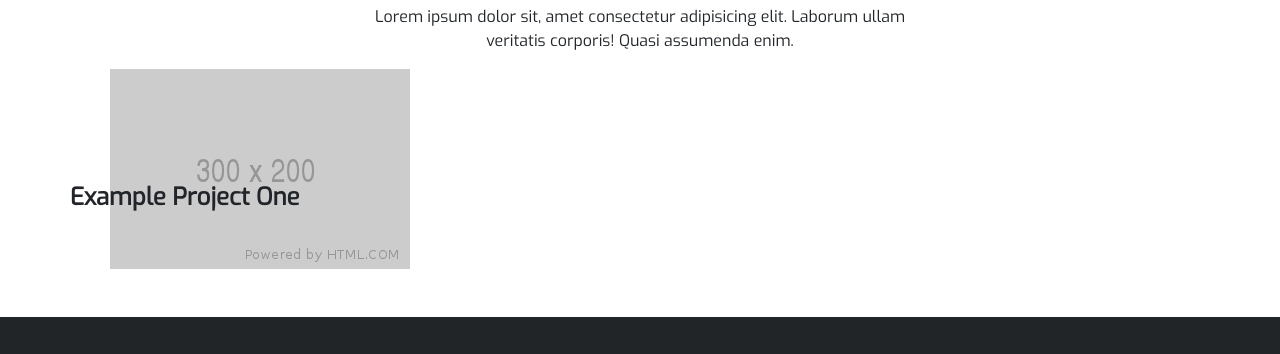
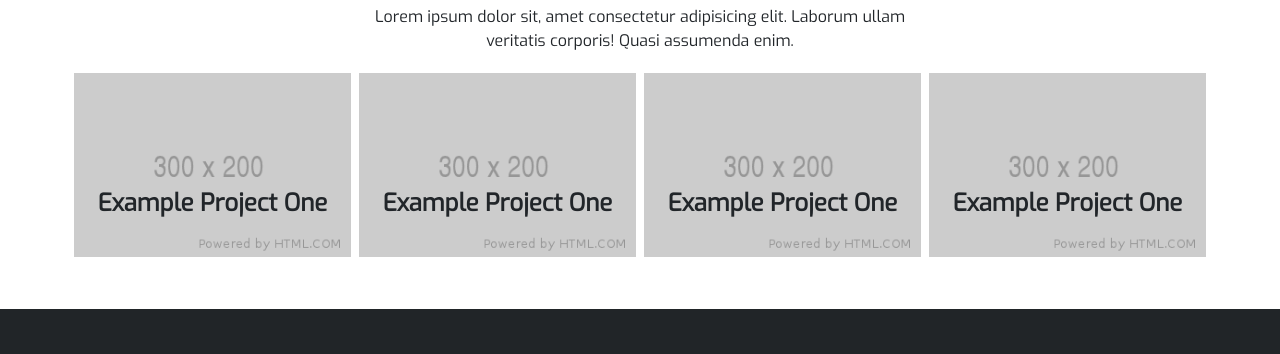
Before and after one commit to narenkram/KIS-template, a plain HTML site: page pages/projects.html in a window 1280 px wide. Shown: the part 266-620 px from the top of the page. Drawn offline with Linux system fonts and the light colour scheme.

Commit message:
Projects Page UI Update

```diff
--- a/assets/css/style.css
+++ b/assets/css/style.css
@@ -353,8 +353,6 @@
 }
 
 .Project__image {
-	width: 300px;
-	height: 200px;
 	margin: 0;
 	padding: 0;
 	background: #fff;
@@ -363,10 +361,10 @@
 
 .Project__title{
     position: absolute;
-    top:50%;
-    transform:translateY(50%);
-    display: flex;
+    top: 50%;
+    transform: translateY(50%);
     width: 100%;
+    padding: 5px;
 }
 
 /* bootstrap overides */
--- a/pages/projects.html
+++ b/pages/projects.html
@@ -150,10 +150,34 @@
                             Quasi assumenda enim.</p>
                     </div>
                     <div class="row">
-                        <div class="col-12 col-sm-6 col-md-4 col-lg-4">
+                        <div class="col-12 col-sm-6 col-md-4 col-lg-3 p-1">
                             <div class="Project">
                                 <figure class="Project__image">
-                                        <img class="img-fluid" src="../assets/images/300x200.png" alt="">
+                                    <img class="img-fluid" src="../assets/images/300x200.png" alt="">
+                                </figure>
+                                <h4 class="Project__title">Example Project One</h4>
+                            </div>
+                        </div>
+                        <div class="col-12 col-sm-6 col-md-4 col-lg-3 p-1">
+                            <div class="Project">
+                                <figure class="Project__image">
+                                    <img class="img-fluid" src="../assets/images/300x200.png" alt="">
+                                </figure>
+                                <h4 class="Project__title">Example Project One</h4>
+                            </div>
+                        </div>
+                        <div class="col-12 col-sm-6 col-md-4 col-lg-3 p-1">
+                            <div class="Project">
+                                <figure class="Project__image">
+                                    <img class="img-fluid" src="../assets/images/300x200.png" alt="">
+                                </figure>
+                                <h4 class="Project__title">Example Project One</h4>
+                            </div>
+                        </div>
+                        <div class="col-12 col-sm-6 col-md-4 col-lg-3 p-1">
+                            <div class="Project">
+                                <figure class="Project__image">
+                                    <img class="img-fluid" src="../assets/images/300x200.png" alt="">
                                 </figure>
                                 <h4 class="Project__title">Example Project One</h4>
                             </div>
```
